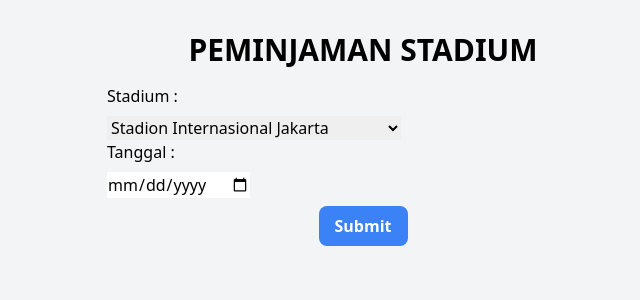
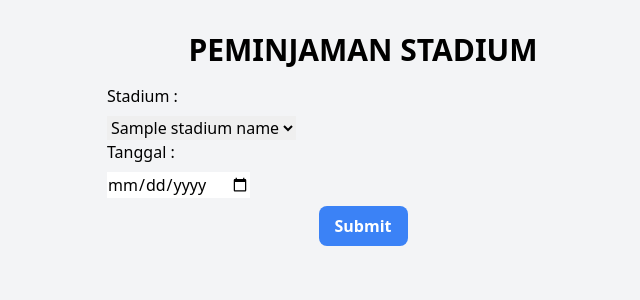
Before and after one commit to Basdat-D4/uleague, a Django app: template peminjaman_stadium/templates/pilih_stadium.html in a window 1280 px wide. Shown: the part 52-352 px from the top of the page, without its empty margins (277-917 px from the left). Run offline with Django 4.2, Linux system fonts and the light colour scheme; the template is opened without the code that fills it: most values are stand-ins (such as "Sample title", 1, 10 or a date in 2020); some libraries are stand-ins or nearby versions.

Commit message:
fetch stadium name: success

```diff
--- a/peminjaman_stadium/templates/pilih_stadium.html
+++ b/peminjaman_stadium/templates/pilih_stadium.html
@@ -18,19 +18,11 @@
 
         <div class="flex flex-wrap mb-6;">
           <label class="w-full mb-2" for="form">Stadium :   </label>
-          <select id="dropdown">
-            <option value="option1">Stadion Internasional Jakarta</option>
-            <option value="option2">Stadion Utama Gelora Bung Karno</option>
-            <option value="option3">Stadion Gelora Bung Tomo</option>
-            <option value="option3">Stadion Batakan</option>
-            <option value="option3">Stadion Sultan Agung</option>
-            <option value="option3">Stadion Mandala</option>
-            <option value="option3">Stadion Si Jalak Harumpat</option>
-            <option value="option3">Stadion Manahan</option>
-            <option value="option3">Stadion Wibawa Mukti</option>
-            <option value="option3">Stadion Kaharudin Nasution Rumbai</option>
-            <option value="option3">Stadion Gajayana</option>
-            <option value="option3">Stadion Internasional Banten</option>
+
+          <select name="stadium">
+          {% for name in stadium_names %}
+            <option value="{{ name }}">{{ name }}</option>
+          {% endfor %}
           </select>
         </div>
 
```
Also changed, not shown: peminjaman_stadium/views.py (+20 -1 lines).
